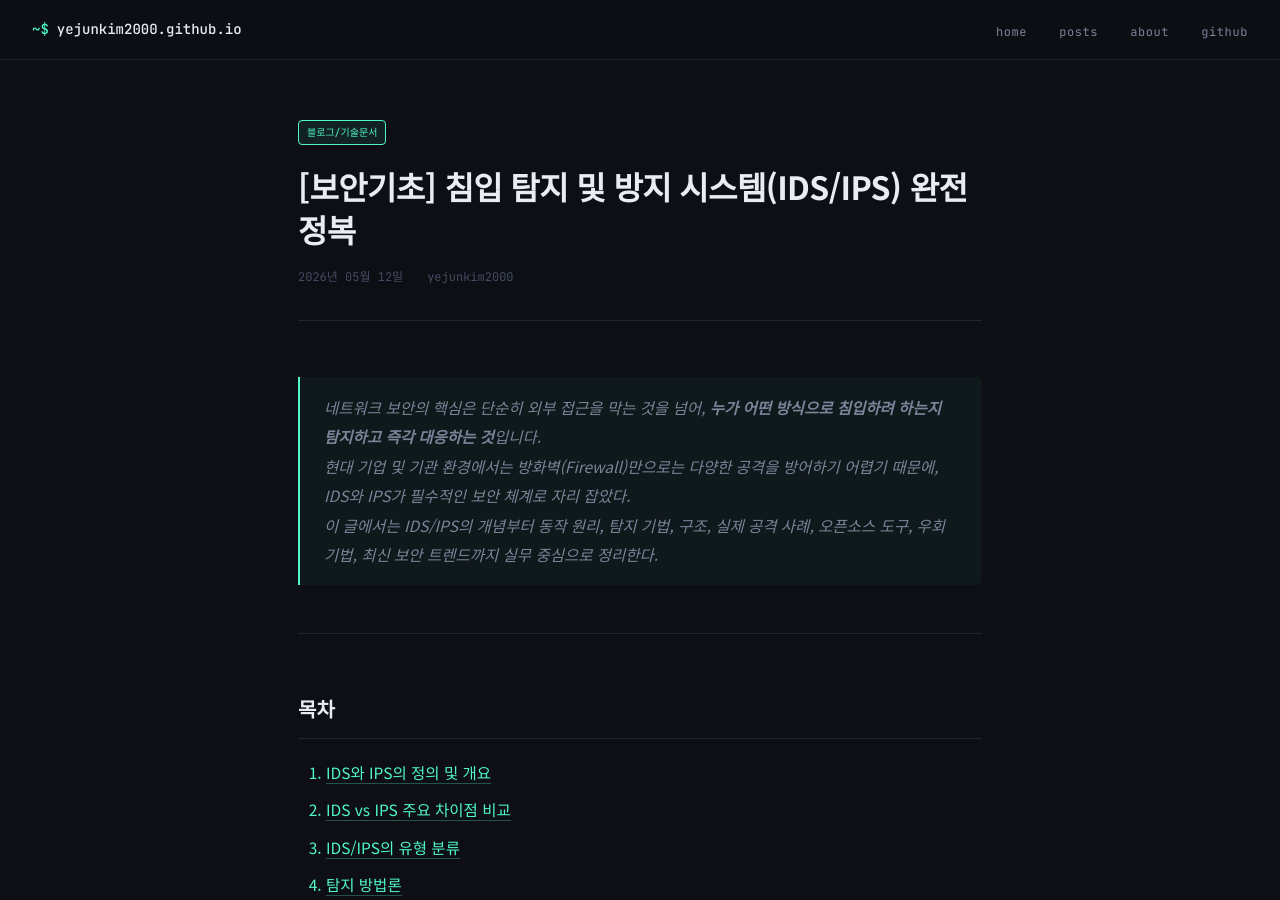
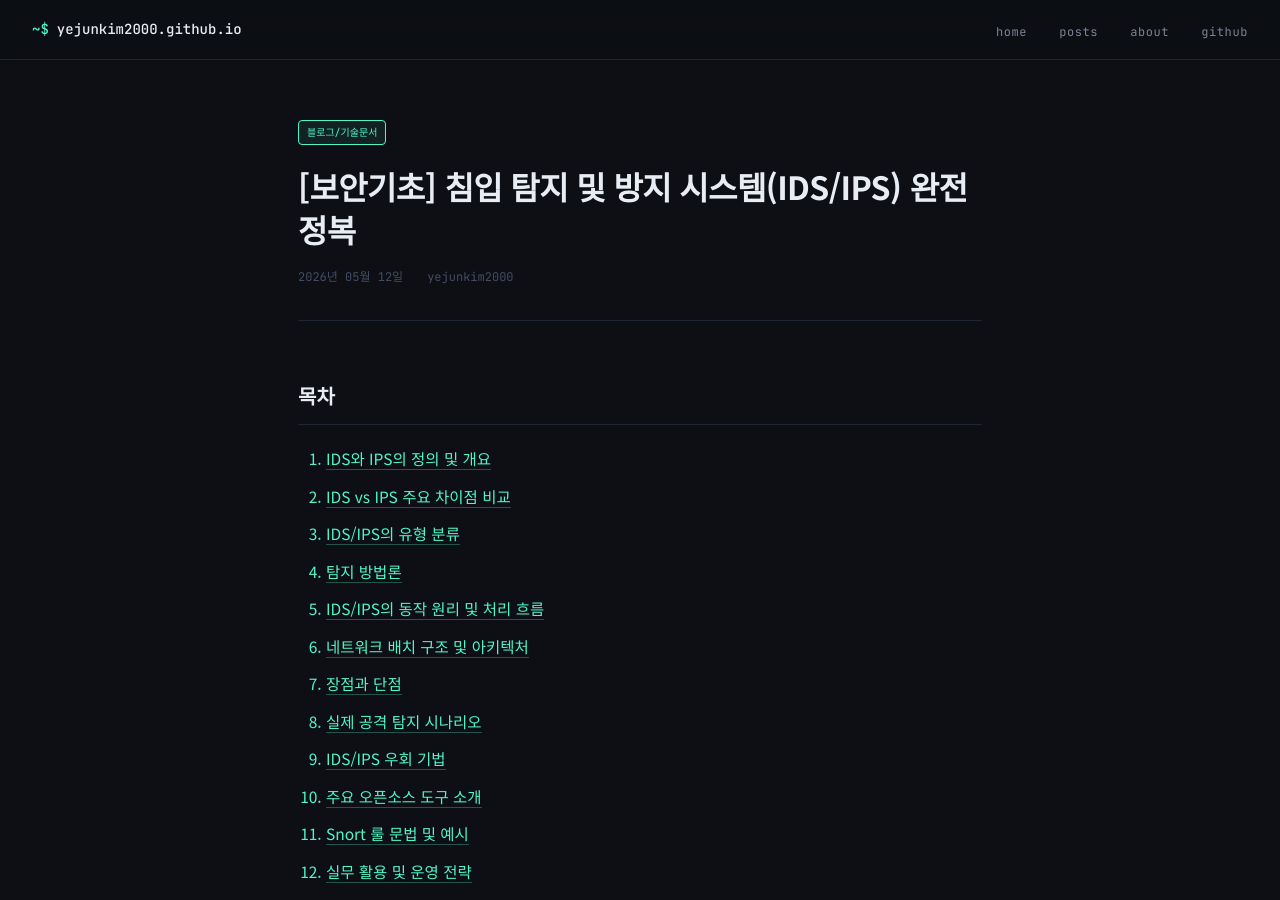
Before and after one commit to yejunkim2000/yejunkim2000.github.io, a Jekyll site: the page built from _posts/2026-05-12-ids-ips-complete-guide.md, in a window 1280 px wide and 900 px high. Built offline with Jekyll 4.4.1, drawn with Linux system fonts in a browser that asks for light colours.

Commit message:
Remove introductory explanation on IDS and IPS
Removed introductory lines explaining the importance of IDS and IPS in network security.

```diff
--- a/_posts/2026-05-12-ids-ips-complete-guide.md
+++ b/_posts/2026-05-12-ids-ips-complete-guide.md
@@ -6,11 +6,6 @@ category: 블로그/기술문서
 author: yejunkim2000
 tags: [IDS, IPS, Firewall, Snort, Suricata, Zeek, Wazuh, NIDS, HIDS, NIPS, HIPS]
 
----
-
-> 네트워크 보안의 핵심은 단순히 외부 접근을 막는 것을 넘어, **누가 어떤 방식으로 침입하려 하는지 탐지하고 즉각 대응하는 것**입니다.
-> 현대 기업 및 기관 환경에서는 방화벽(Firewall)만으로는 다양한 공격을 방어하기 어렵기 때문에, IDS와 IPS가 필수적인 보안 체계로 자리 잡았다.
-> 이 글에서는 IDS/IPS의 개념부터 동작 원리, 탐지 기법, 구조, 실제 공격 사례, 오픈소스 도구, 우회 기법, 최신 보안 트렌드까지 실무 중심으로 정리한다.
 
 ---
 
```
